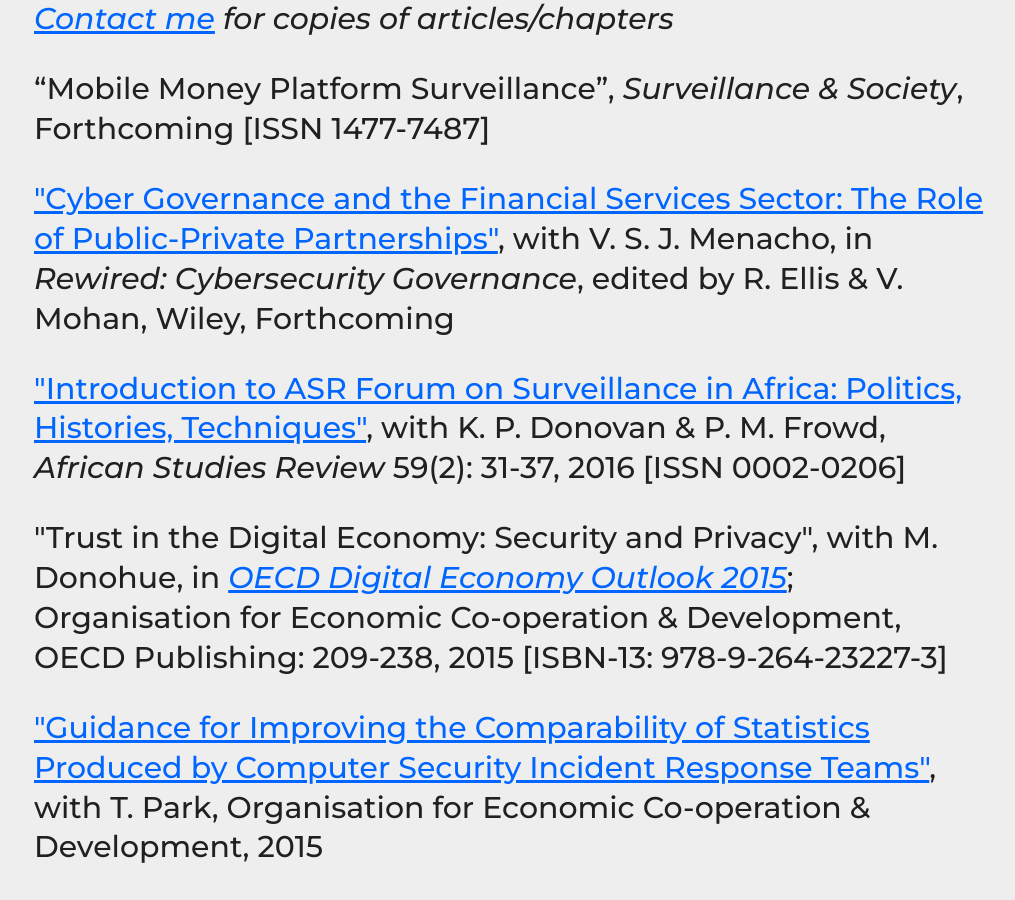
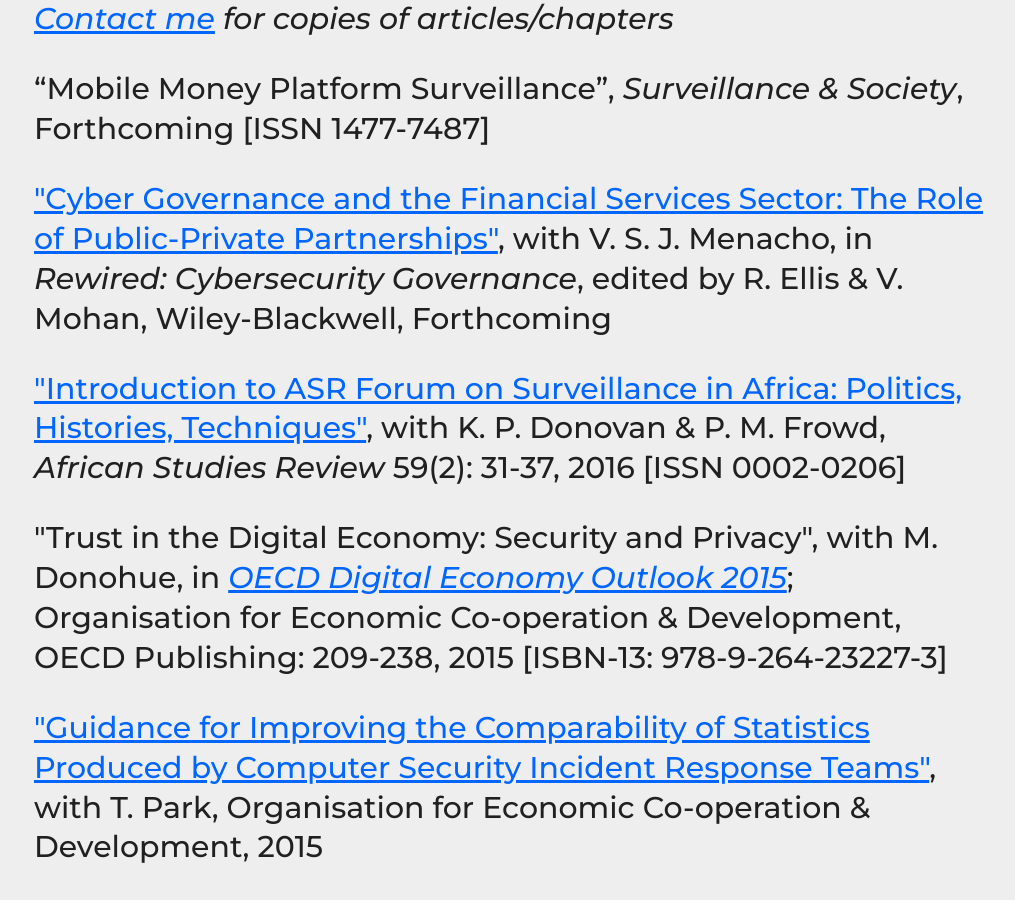
Before and after one commit to haroonalrasheed/641a, a Jekyll site: the page built from select-publications/index.md, in a window 1280 px wide and 900 px high, scrolled down 319 px. Shown: the whole window, without its empty margins (130-1145 px from the left). Built offline with Jekyll 4.4.1, drawn with Linux system fonts in a browser that asks for light colours.

Commit message:
Update index.md

```diff
--- a/select-publications/index.md
+++ b/select-publications/index.md
@@ -9,7 +9,7 @@ _[Contact me](mailto:a.k.martin@alumni.lse.ac.uk) for copies of articles/chapter
 
 "Mobile Money Platform Surveillance", *Surveillance & Society*, Forthcoming [ISSN 1477-7487]
 
-<a href="https://doi.org/10.31235/osf.io/ybqgm" target="_blank">&quot;Cyber Governance and the Financial Services Sector: The Role of Public-Private Partnerships&quot;</a>, with V. S. J. Menacho, in <i>Rewired: Cybersecurity Governance</i>, edited by R. Ellis & V. Mohan, Wiley, Forthcoming
+<a href="https://doi.org/10.31235/osf.io/ybqgm" target="_blank">&quot;Cyber Governance and the Financial Services Sector: The Role of Public-Private Partnerships&quot;</a>, with V. S. J. Menacho, in <i>Rewired: Cybersecurity Governance</i>, edited by R. Ellis & V. Mohan, Wiley-Blackwell, Forthcoming
 
 <a href="http://dx.doi.org/10.1017/asr.2016.35" target="_blank">&quot;Introduction to ASR Forum on Surveillance in Africa: Politics, Histories, Techniques&quot;</a>, with K. P. Donovan &amp; P. M. Frowd, <i>African Studies Review</i> 59(2): 31-37, 2016 [ISSN 0002-0206]
 
```
